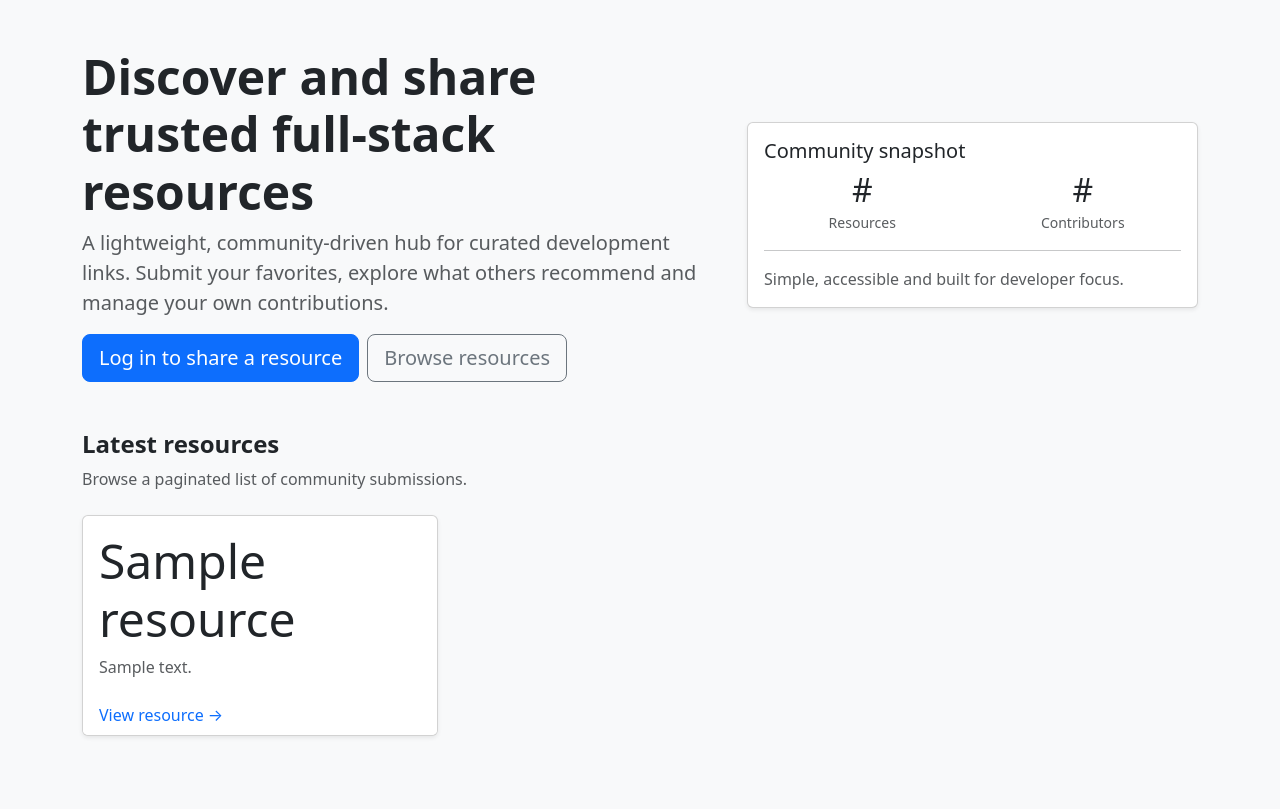
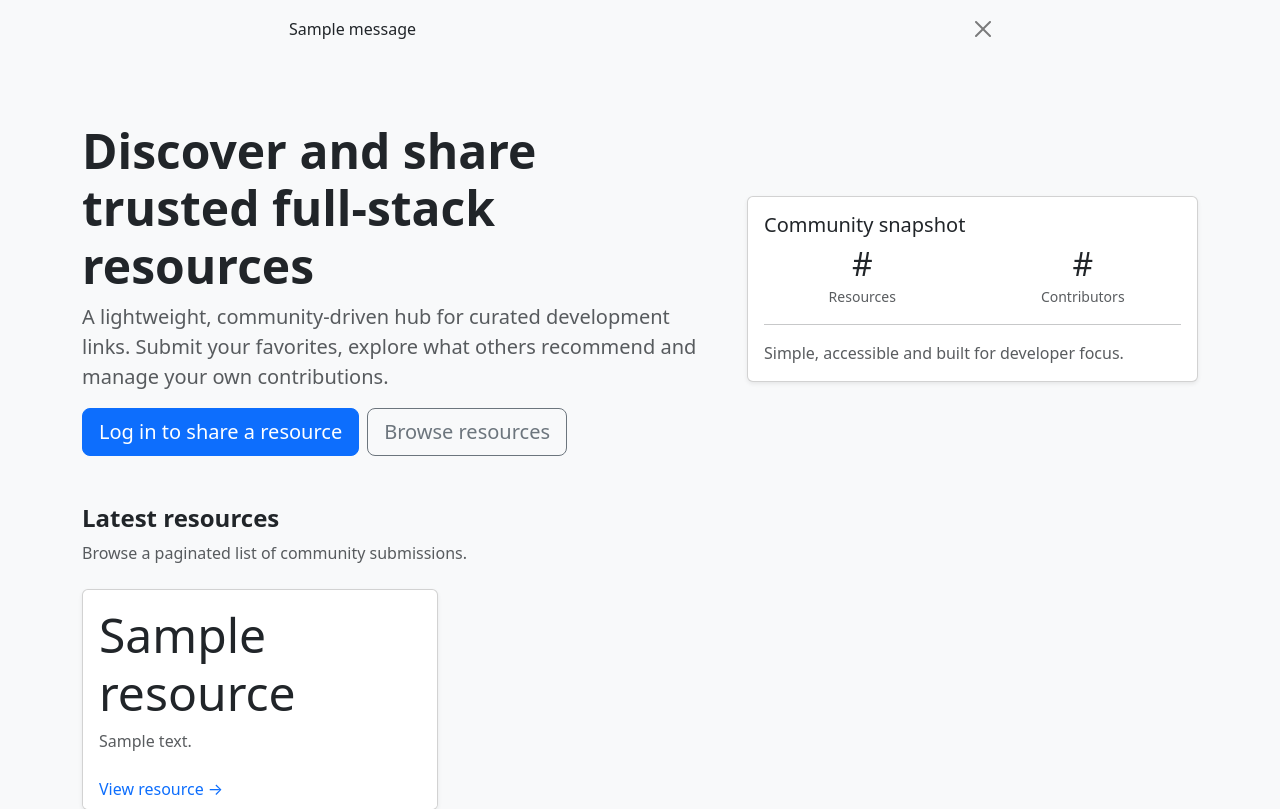
Before and after one commit to niraj-sachania/full-stack-resources, a Django app: page / in a window 1280 px wide. Shown: the part 60-869 px from the top of the page. Run offline with Django 4.2, Linux system fonts and the light colour scheme; tables that the repository leaves empty hold one stand-in row (values such as "Sample post"); one stand-in notice (Sample message) is shown; some libraries are stand-ins or nearby versions.

Commit message:
feat: display Django messages in dismissable alerts

```diff
--- a/templates/base.html
+++ b/templates/base.html
@@ -46,6 +46,24 @@
         </div>
       </div>
     </nav>
+    <!-- Display Django messages -->
+    <div class="container">
+      <div class="row">
+        <div class="col-md-8 offset-md-2">
+          {% for message in messages %}
+            <div class="alert {{ message.tags }} alert-dismissible fade show"
+                 id="msg"
+                 role="alert">
+              {{ message | safe }}
+              <button type="button"
+                      class="btn-close"
+                      data-bs-dismiss="alert"
+                      aria-label="Close"></button>
+            </div>
+          {% endfor %}
+        </div>
+      </div>
+    </div>
     {% block content %}
       <!-- Content block -->
     {% endblock content %}
```
